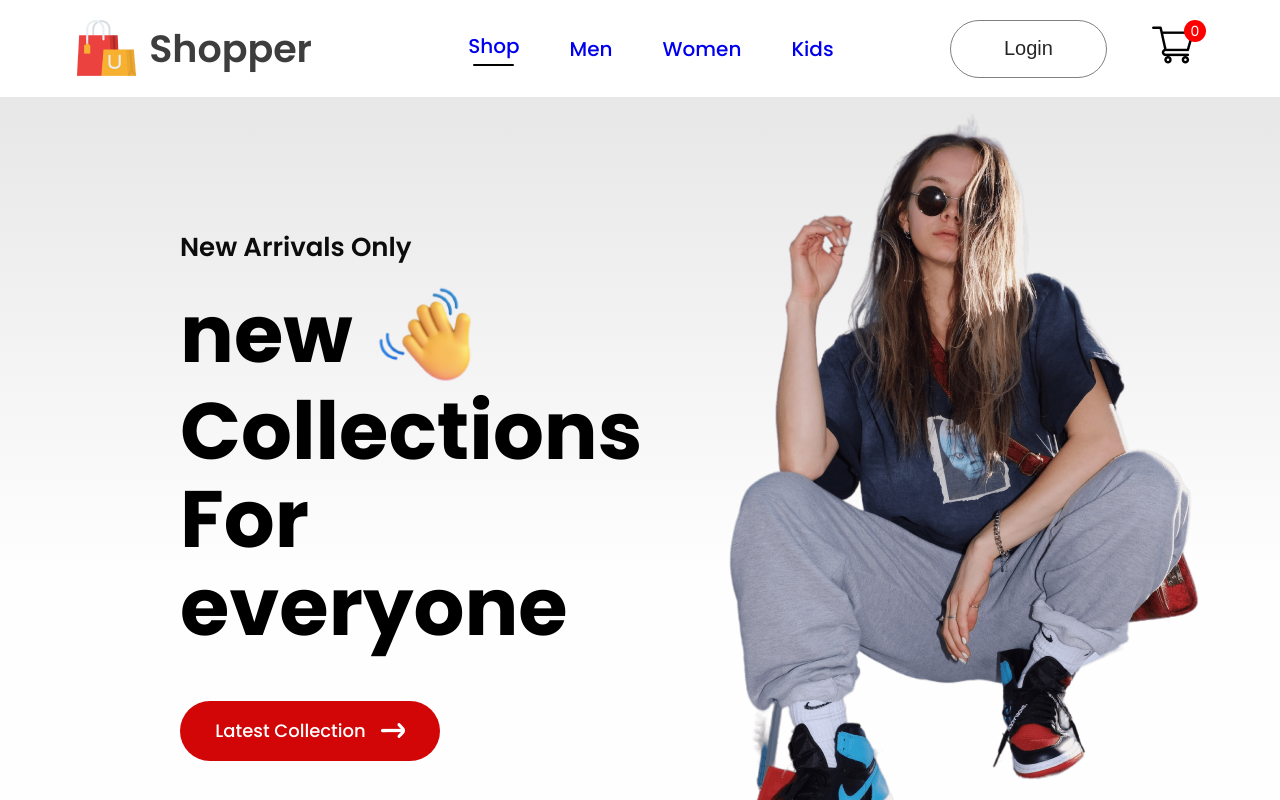
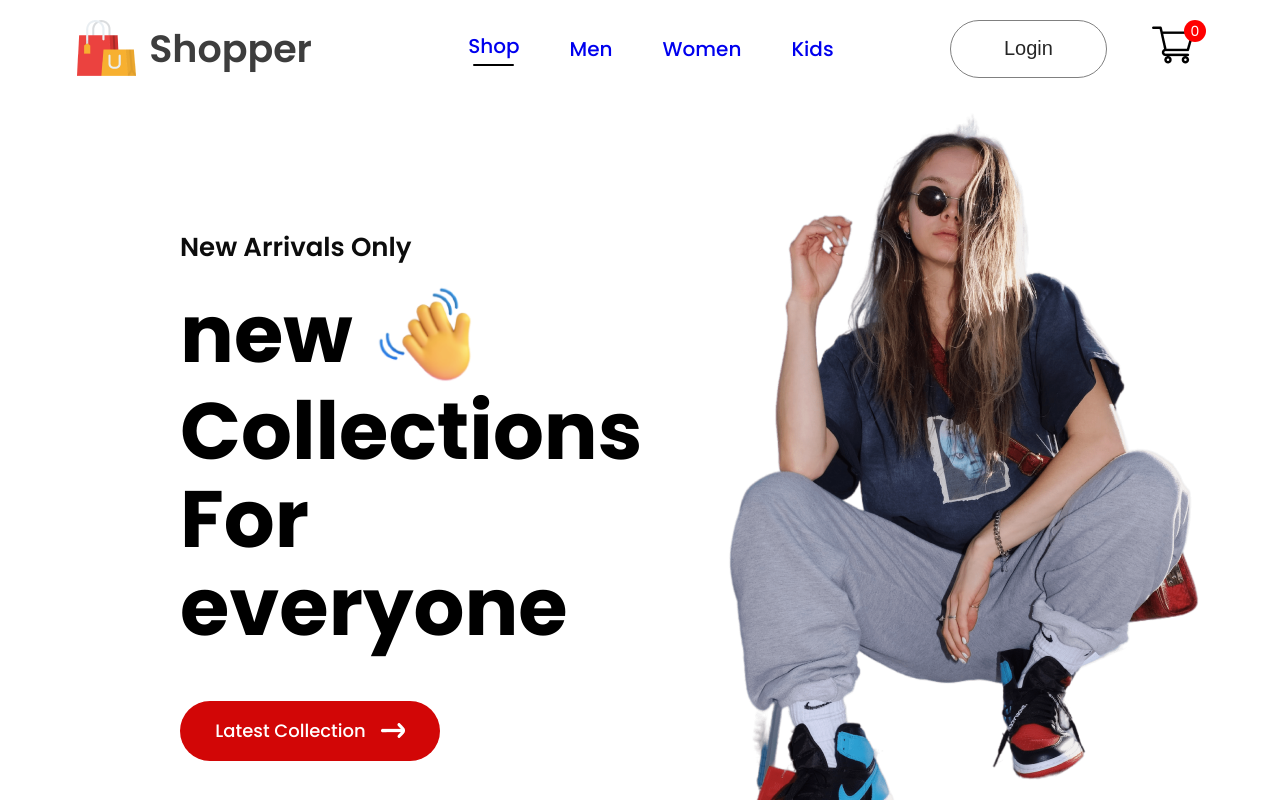
Before and after one commit to Amir-ofclAcnt/SHOPPER, a React (Create React App) app: page / in a window 1280 px wide. Shown: the top 800 px of the page. Built offline with nearby package versions, Linux system fonts and the light colour scheme.

Commit message:
styled navbar

```diff
--- a/src/Components/Hero/Hero.css
+++ b/src/Components/Hero/Hero.css
@@ -2,8 +2,8 @@
   height: 100vh;
   background: linear-gradient(
     180deg,
-    rgb(231, 231, 231) 0%,
-    rgba(254, 254, 254, 0.766) 60%
+    rgb(255, 255, 255) 0%,
+    rgba(255, 255, 255, 0.766) 60%
   );
   display: flex;
 }
```
